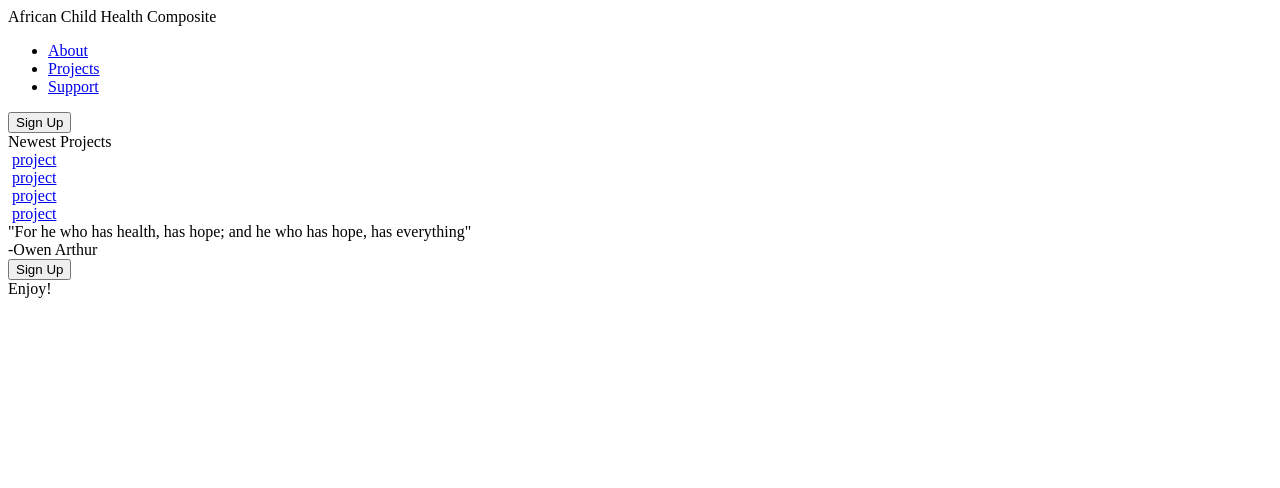
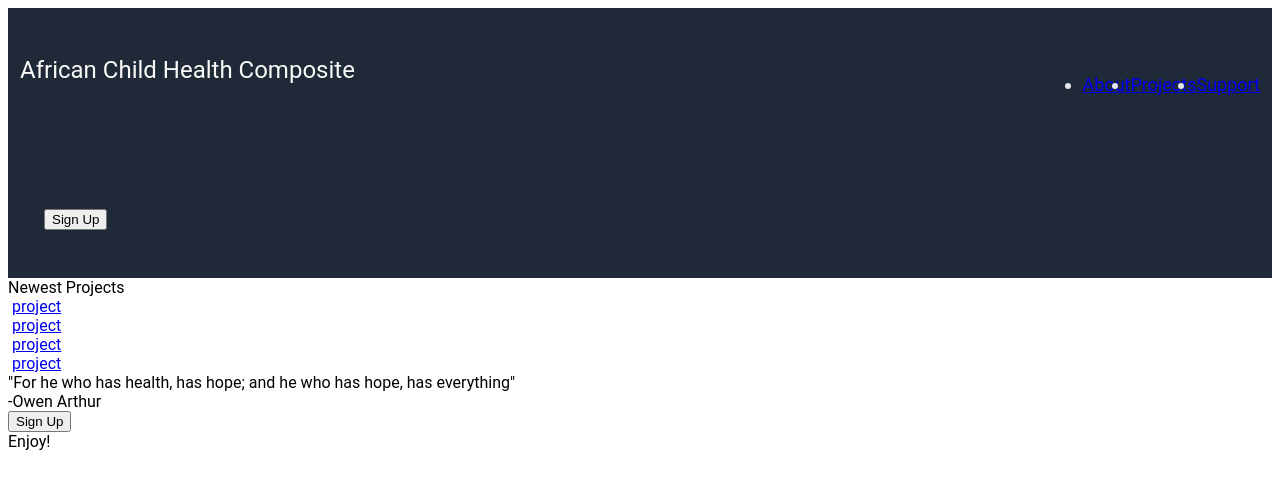
Before and after one commit to jimmybach/landing-page, a plain HTML site: page index.html in a window 1280 px wide. Drawn offline with Linux system fonts and the light colour scheme.

Commit message:
Styled header

```diff
--- a/index.html
+++ b/index.html
@@ -4,6 +4,7 @@
     <meta charset="UTF-8">
     <meta name="viewport" content="width=device-width, initial-scale=1.0">
     <title>Homepage</title>
+    <link rel="stylesheet" href="./style.css">
 </head>
 
 <body>
--- /dev/null
+++ b/style.css
@@ -0,0 +1,49 @@
+body {
+    font-family: roboto;
+}
+
+.header {
+    background-color: #1f2937;
+    display: flex;
+    flex-direction: column;
+}
+
+.top-head {
+    display: flex;
+    margin: 48px 12px;
+    justify-content: space-between;
+}
+
+.bottom-head {
+    display: flex;
+    margin: 48px 36px;
+    justify-content: space-between;
+}
+
+.intro {
+    display: flex;
+    justify-content: flex-start;
+    flex-direction: column;
+}
+
+.logo {
+    font-size: 24px;
+    color:#F9FAF8;
+}
+
+ul {
+    display: flex;
+    color: #E5E7EB;
+    font-size: 18px;
+}
+
+.welcome {
+    font-size: 48px;
+    font-weight: extra-bold;
+    color: #F9FAF8;
+}
+
+.welcome-note {
+    color: #E5E7EB;
+    font-size: 18px;
+}
```
